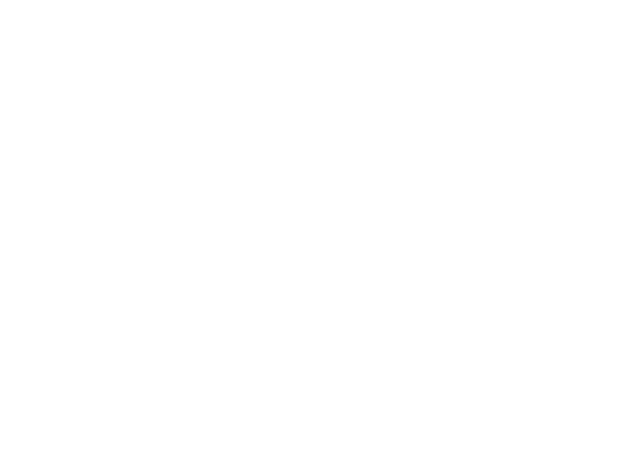
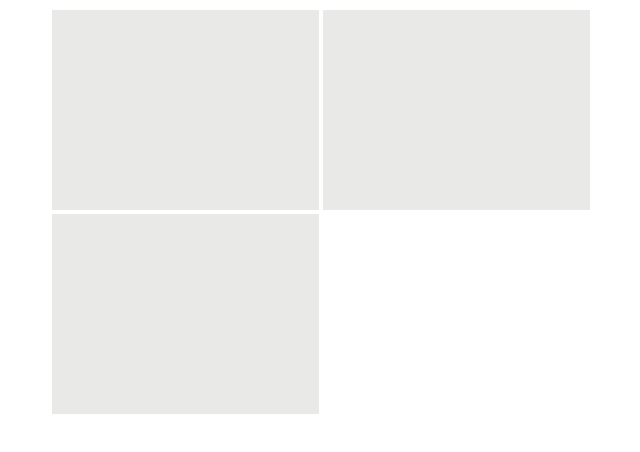
Before and after one commit to AlessandroOviszach/html-css-boolando, a plain HTML site: page index.html in a window 1280 px wide. Shown: the whole page, without its empty margins (188-828 px from the left). Drawn offline with Linux system fonts and the light colour scheme.

Commit message:
setup content

```diff
--- a/css/main.css
+++ b/css/main.css
@@ -6,3 +6,24 @@
     box-sizing: border-box;
     font-family: sans-serif;
 }
+
+
+
+/* tags */
+
+/* utilities */
+
+.main_container {
+    position: relative;
+    margin: 10px auto;
+    width: 800px;
+}
+
+.container {
+    display: inline-block;
+    background-color: #e9e9e7;
+    width: calc(100% / 3);
+    height: 200px;
+
+
+}
--- a/index.html
+++ b/index.html
@@ -5,8 +5,22 @@
     <meta http-equiv="X-UA-Compatible" content="IE=edge">
     <meta name="viewport" content="width=device-width, initial-scale=1.0">
     <title>html-css-boolando</title>
+    <link rel="stylesheet" href="css/main.css">
 </head>
 <body>
+    <main class="main_container">
 
+        <div class="container">
+
+        </div>
+        <div class="container">
+
+        </div>
+        <div class="container">
+
+        </div>
+    </main>
+
+    </div>
 </body>
 </html>
```
